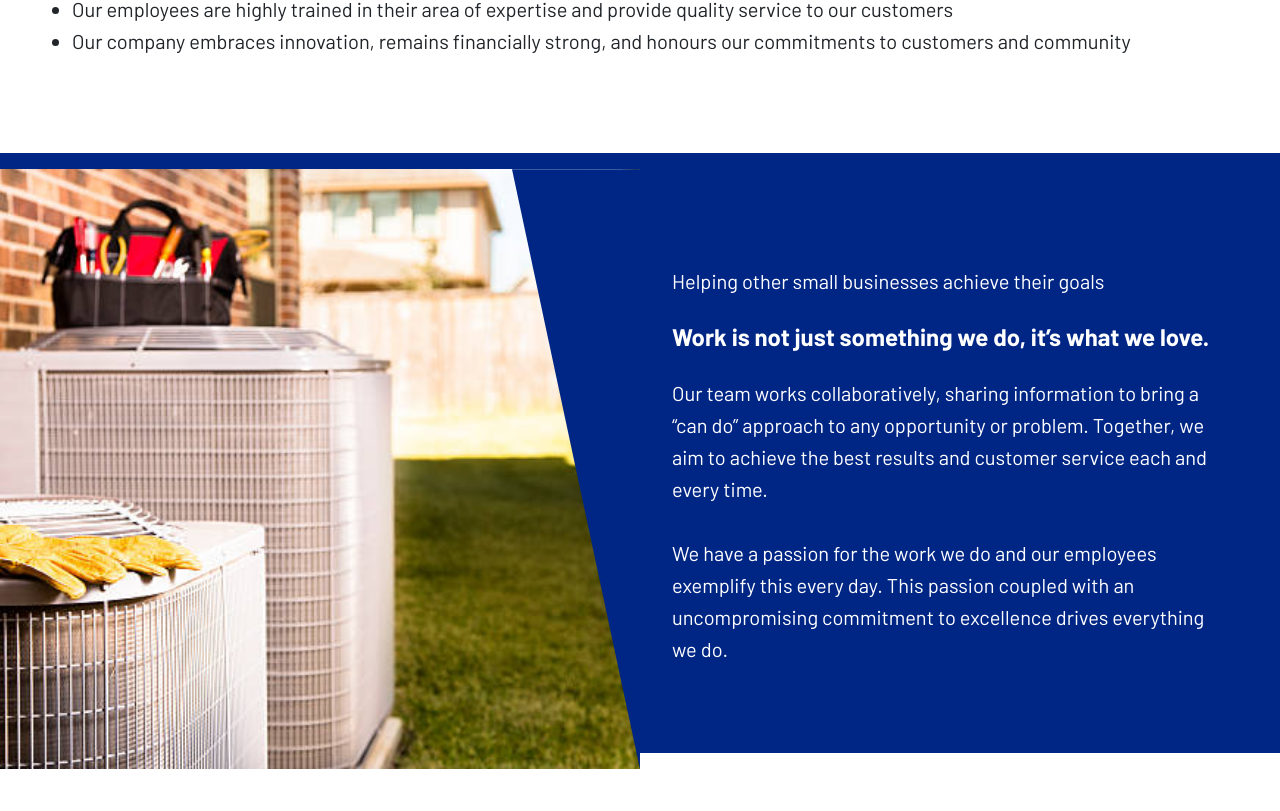
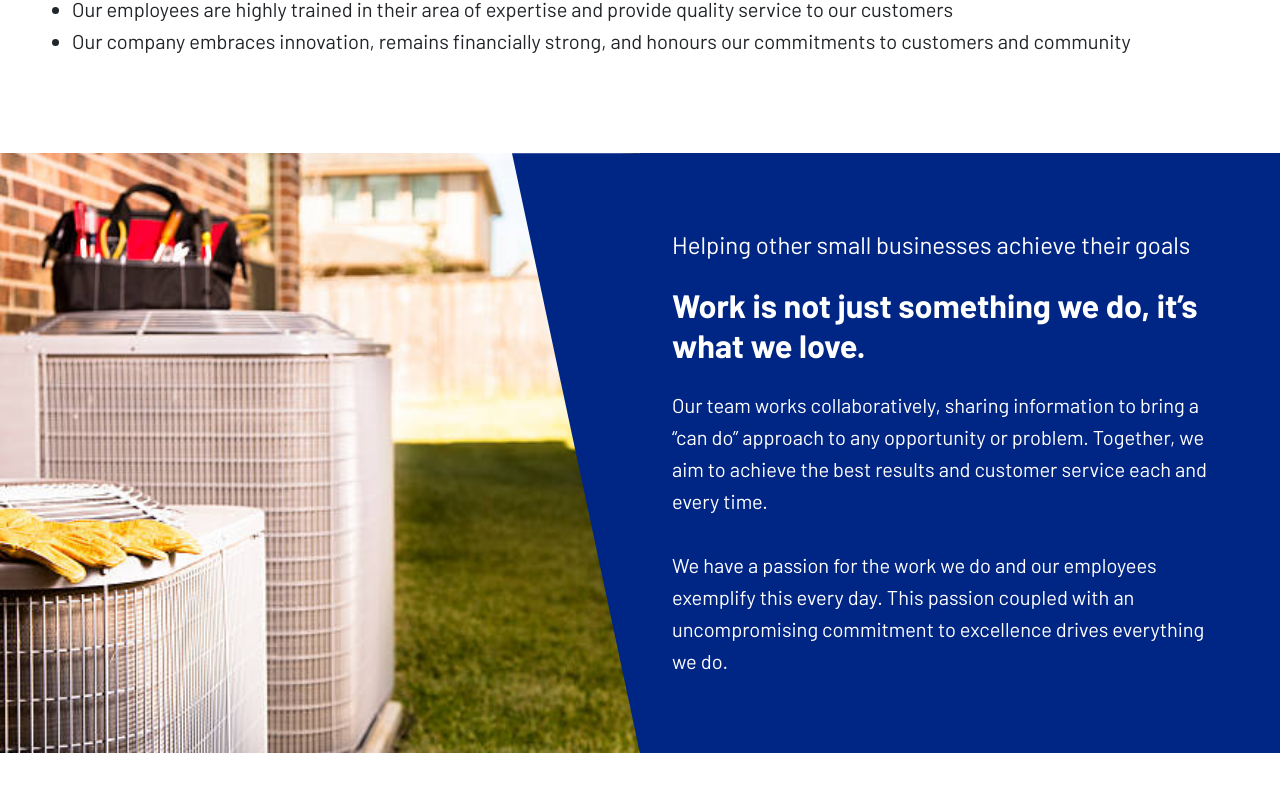
Before and after one commit to Jbridges1119/cam-air, a React (Create React App) app: page /about in a window 1280 px wide. Shown: the part 1389-2200 px from the top of the page. Built offline with nearby package versions, Linux system fonts and the light colour scheme.

Commit message:
Fix layout styling

```diff
--- a/src/Pages/02_About/components/AboutBanner.tsx
+++ b/src/Pages/02_About/components/AboutBanner.tsx
@@ -33,6 +33,14 @@ const textStackSX = {
   maxWidth: "550px",
   mx: 4,
 }
+
+const textBoxSX = {
+  ...bannerHeightSX,
+  width: "100%",
+  display:'flex',
+  alignItems:'center'
+}
+
 const AboutBanner = () => {
   return (
     <Box
@@ -55,23 +63,20 @@ const AboutBanner = () => {
         </Grid>
         <Grid item xs={12} md={6}>
           <Box
-            sx={{
-              ...bannerHeightSX,
-              width: "100%",
-            }}
+            sx={textBoxSX}
           >
             <Stack
               spacing={3}
               sx={textStackSX}
             >
               <Typography
-                variant="h6"
+                variant="h5"
                 sx={{ color: "white", fontWeight: "lighter" }}
               >
                 Helping other small businesses achieve their goals
               </Typography>
               <Typography
-                variant="h5"
+                variant="h4"
                 sx={{ color: "white", fontWeight: "bold" }}
               >
                 Work is not just something we do, it’s what we love.
--- a/src/Pages/04_Refrigeration/components/RefBanner.tsx
+++ b/src/Pages/04_Refrigeration/components/RefBanner.tsx
@@ -54,6 +54,13 @@ font-weight: lighter;
 padding-bottom: 10px
 `;
 
+const textBoxSX = {
+  ...bannerHeightSX,
+  width: "100%",
+  display:'flex',
+  alignItems:'center'
+}
+
 const RefBanner = () => {
   return (
     <Box sx={backgroundBoxSX}>
@@ -70,10 +77,7 @@ const RefBanner = () => {
         </Grid>
         <Grid item xs={12} md={6}>
           <Box
-            sx={{
-              ...bannerHeightSX,
-              width: "100%",
-            }}
+            sx={textBoxSX}
           >
             <Stack spacing={1} sx={textStackSX}>
               <Typography
```
